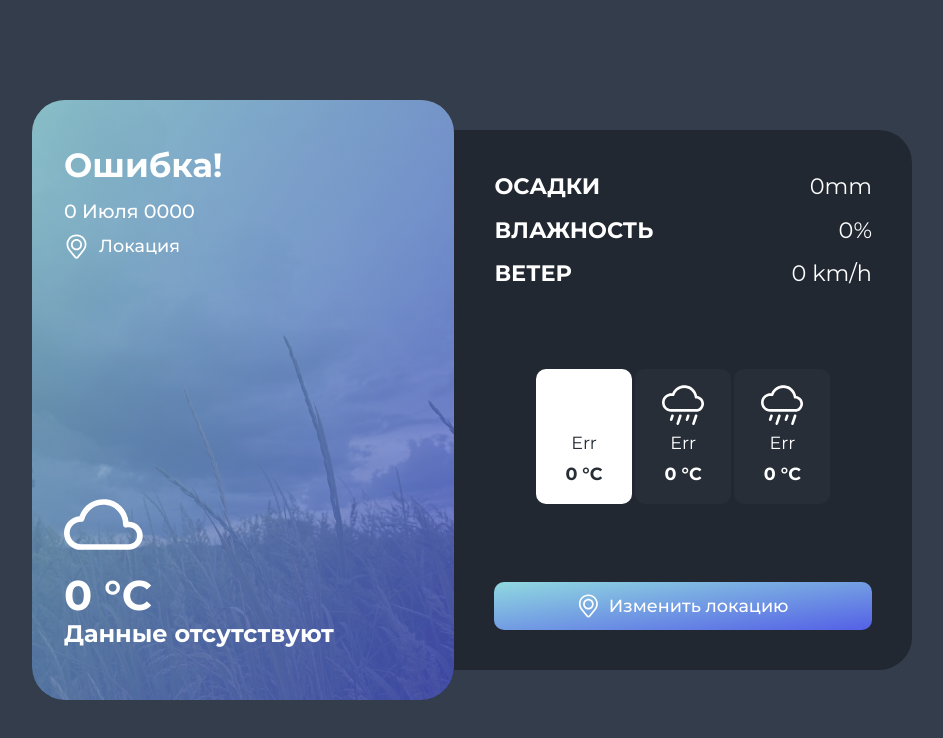
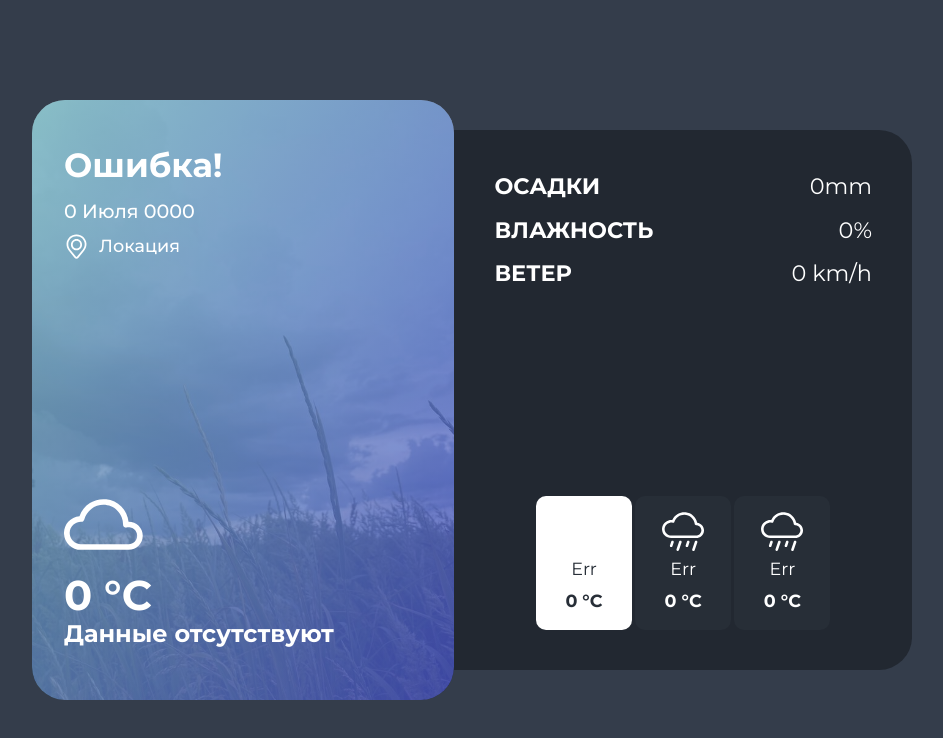
Before and after one commit to cocojabaa/weather-app, a website with bundled scripts: page index.html in a window 1280 px wide. Shown: the whole page, without its empty margins (168-1111 px from the left). Built offline with nearby package versions, Linux system fonts and the light colour scheme; no server answers; files whose address does not match are found by name.

Commit message:
выключена кнопка переключения локации

```diff
--- a/index.html
+++ b/index.html
@@ -64,13 +64,13 @@
           <p class="forecast-card__temperature">0 °C</p>
         </button>
       </div>
-      <button class="secondary-card__change-location-button change-location-button" id="change-location-button">
-        <svg class="change-location-button__svg" viewBox="0 0 21 24" fill="none" xmlns="http://www.w3.org/2000/svg">
-          <path fill-rule="evenodd" clip-rule="evenodd" d="M5.15625 10.25C5.15625 7.29873 7.54873 4.90625 10.5 4.90625C13.4513 4.90625 15.8437 7.29873 15.8437 10.25C15.8437 13.2013 13.4513 15.5938 10.5 15.5938C7.54873 15.5938 5.15625 13.2013 5.15625 10.25ZM10.5 6.59375C8.48071 6.59375 6.84375 8.23071 6.84375 10.25C6.84375 12.2693 8.48071 13.9062 10.5 13.9062C12.5193 13.9062 14.1562 12.2693 14.1562 10.25C14.1562 8.23071 12.5193 6.59375 10.5 6.59375Z" fill="white"/>
-          <path fill-rule="evenodd" clip-rule="evenodd" d="M0.964906 8.96396C1.36352 4.12802 5.4047 0.40625 10.257 0.40625H10.743C15.5953 0.40625 19.6365 4.12802 20.0351 8.96396C20.2492 11.5617 19.4468 14.1413 17.7968 16.1591L12.4046 22.7537C11.4202 23.9575 9.57978 23.9575 8.5954 22.7537L3.20321 16.1591C1.55322 14.1413 0.750775 11.5617 0.964906 8.96396ZM10.257 2.09375C6.28293 2.09375 2.97317 5.14191 2.6467 9.10259C2.46849 11.2647 3.13634 13.4115 4.50958 15.091L9.90178 21.6855C10.211 22.0636 10.789 22.0636 11.0982 21.6855L16.4904 15.091C17.8637 13.4115 18.5315 11.2647 18.3533 9.10259C18.0268 5.14191 14.7171 2.09375 10.743 2.09375H10.257Z" fill="white"/>
-        </svg>
-        <p class="change-location-button__text">Изменить локацию</p>
-      </button>
+<!--      <button class="secondary-card__change-location-button change-location-button" id="change-location-button">-->
+<!--        <svg class="change-location-button__svg" viewBox="0 0 21 24" fill="none" xmlns="http://www.w3.org/2000/svg">-->
+<!--          <path fill-rule="evenodd" clip-rule="evenodd" d="M5.15625 10.25C5.15625 7.29873 7.54873 4.90625 10.5 4.90625C13.4513 4.90625 15.8437 7.29873 15.8437 10.25C15.8437 13.2013 13.4513 15.5938 10.5 15.5938C7.54873 15.5938 5.15625 13.2013 5.15625 10.25ZM10.5 6.59375C8.48071 6.59375 6.84375 8.23071 6.84375 10.25C6.84375 12.2693 8.48071 13.9062 10.5 13.9062C12.5193 13.9062 14.1562 12.2693 14.1562 10.25C14.1562 8.23071 12.5193 6.59375 10.5 6.59375Z" fill="white"/>-->
+<!--          <path fill-rule="evenodd" clip-rule="evenodd" d="M0.964906 8.96396C1.36352 4.12802 5.4047 0.40625 10.257 0.40625H10.743C15.5953 0.40625 19.6365 4.12802 20.0351 8.96396C20.2492 11.5617 19.4468 14.1413 17.7968 16.1591L12.4046 22.7537C11.4202 23.9575 9.57978 23.9575 8.5954 22.7537L3.20321 16.1591C1.55322 14.1413 0.750775 11.5617 0.964906 8.96396ZM10.257 2.09375C6.28293 2.09375 2.97317 5.14191 2.6467 9.10259C2.46849 11.2647 3.13634 13.4115 4.50958 15.091L9.90178 21.6855C10.211 22.0636 10.789 22.0636 11.0982 21.6855L16.4904 15.091C17.8637 13.4115 18.5315 11.2647 18.3533 9.10259C18.0268 5.14191 14.7171 2.09375 10.743 2.09375H10.257Z" fill="white"/>-->
+<!--        </svg>-->
+<!--        <p class="change-location-button__text">Изменить локацию</p>-->
+<!--      </button>-->
     </div>
   </div>
 </main>
```
